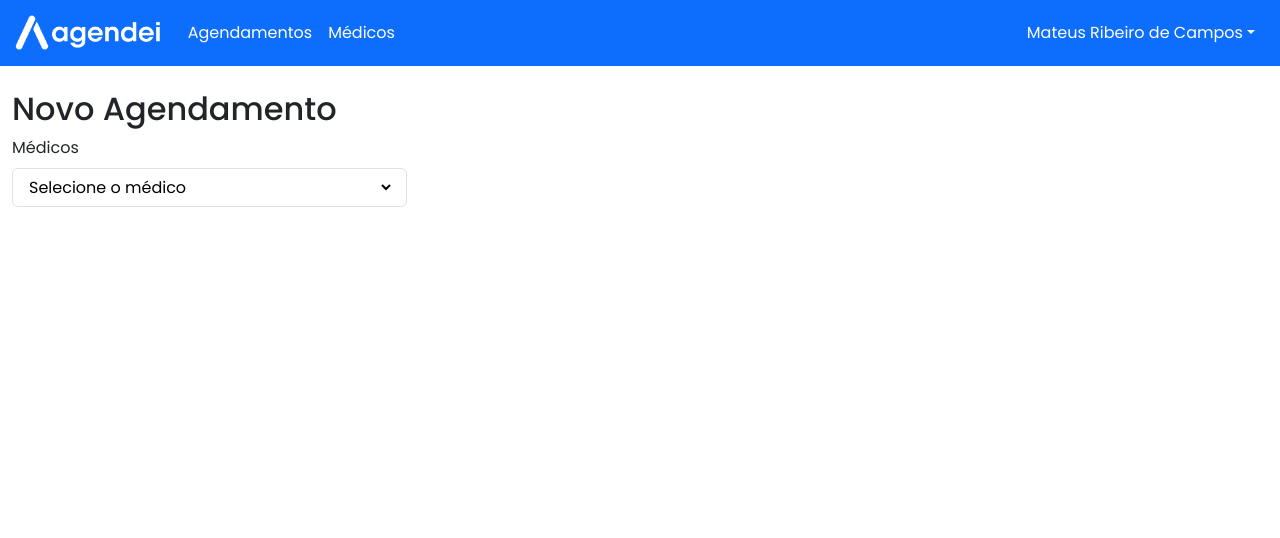
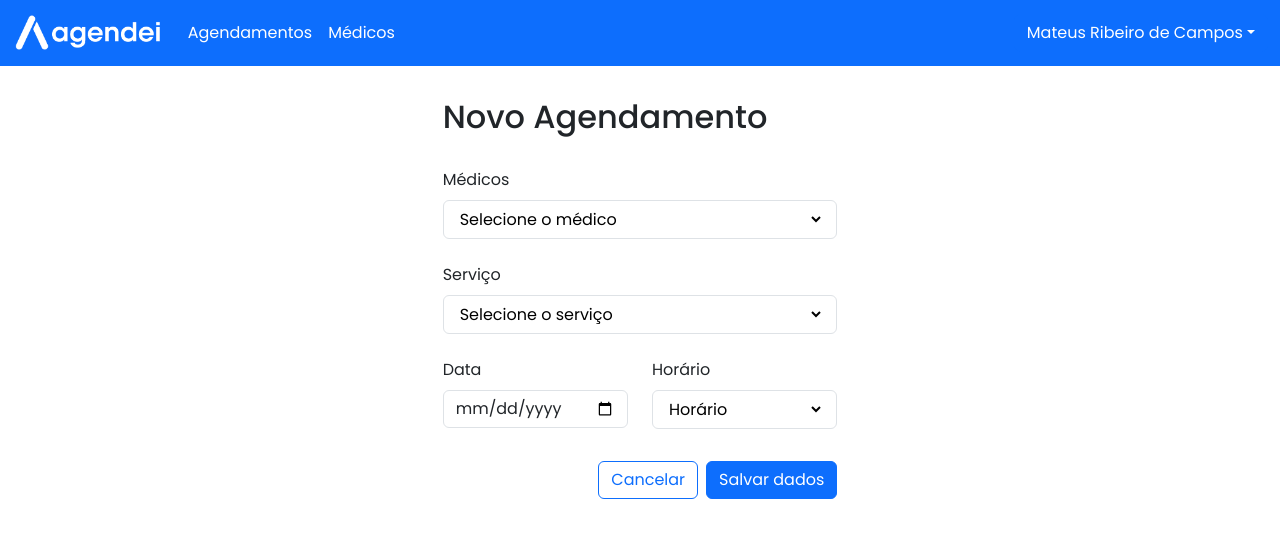
Before and after one commit to mateusribeirocampos/dragenda, a React (Vite) app in the folder agendei-web/: page /appointments/add in a window 1280 px wide. Shown: the top 538 px of the page. Built offline with nearby package versions, Linux system fonts and the light colour scheme.

Commit message:
feat: schedule edit and new schedule added

```diff
--- a/agendei-web/src/pages/appointment-add/appointment-add.jsx
+++ b/agendei-web/src/pages/appointment-add/appointment-add.jsx
@@ -1,18 +1,25 @@
+import { Link, useParams } from "react-router-dom";
 import Navbar from "../../components/navbar/navbar.jsx";
-import { doctors } from "../../constants/data.js";
+import { doctors, doctors_services } from "../../constants/data.js";
 
 function AppointmentAdd() {
+  const { id_appointment } = useParams(); // id_appointment is a parameter
+  // Example of URL: http://localhost:3000/appointments/edit/1
+  // In this case, id_appointment is 1
+
   return (
     <div>
       <Navbar />
 
       <div className="container-fluid mt-page">
-        <div className="row col-lg-4">
-          <div className="col-12">
-            <h2>Novo Agendamento</h2>
+        <div className="row col-lg-4 offset-lg-4">
+          <div className="col-12 mt-2">
+            <h2>
+              {id_appointment > 0 ? "Editar Agendamento" : "Novo Agendamento"} {/*// If id_appointment is greater than 0, it will be displayed "Edit Appointment", otherwise "New Appointment" */}
+            </h2>
           </div>
 
-          <div className="col-12">
+          <div className="col-12 mt-4">
             <label htmlFor="doctor" className="form-label">
               Médicos
             </label>
@@ -29,6 +36,60 @@ function AppointmentAdd() {
               </select>
             </div>
           </div>
+
+          <div className="col-12 mt-3">
+            <label htmlFor="service" className="form-label">
+              Serviço
+            </label>
+            <div className="form-control mb-2">
+              <select name="service" id="service">
+                <option value="0">Selecione o serviço</option>
+                {doctors_services.map((d) => {
+                  return (
+                    <option key={d.id_service} value={d.id_service}>
+                      {d.description}
+                    </option>
+                  );
+                })}
+              </select>
+            </div>
+          </div>
+
+          <div className="col-6 mt-3">
+            <label htmlFor="bookingDate" className="form-label">
+              Data
+            </label>
+            <input
+              type="date"
+              className="form-control"
+              name="bookingDate"
+              id="bookingDate"
+            />
+          </div>
+          <div className="col-6 mt-3">
+            <label htmlFor="bookingDate" className="form-label">
+              Horário
+            </label>
+            <div className="form-control mb-2">
+              <select name="bookingHour" id="bookingHour">
+                <option value="0">Horário</option>
+                <option value="09:00">09:00</option>
+                <option value="09:30">09:30</option>
+                <option value="10:00">10:00</option>
+                <option value="10:30">10:30</option>
+                <option value="11:00">11:00</option>
+                <option value="11:30">11:30</option>
+              </select>
+            </div>
+          </div>
+          <div className="col-12 mt-4">
+            <div className="d-flex justify-content-end">
+              <Link to="/appointments" className="btn btn-outline-primary me-2">
+                Cancelar
+              </Link>
+              <button className="btn btn-primary">Salvar dados</button>
+            </div>
+          </div>
         </div>
       </div>
     </div>
--- a/agendei-web/src/pages/appointments/appointments.jsx
+++ b/agendei-web/src/pages/appointments/appointments.jsx
@@ -1,13 +1,15 @@
 import "./appointments.css";
-import { Link } from "react-router-dom";
+import { Link, useNavigate } from "react-router-dom";
 import Navbar from "../../components/navbar/navbar";
 import { doctors, appointments } from "../../constants/data.js";
 import Appointment from "../../components/appointment/appoitment.jsx";
 
 function Appointments() {
 
+  const navigate = useNavigate();
+
   function ClickEdit(id_appointment) {
-    console.log("Editar " + id_appointment);
+    navigate('/appointments/edit/' + id_appointment);
   }
 
   function ClickDelete(id_appointment) {
--- a/agendei-web/src/rotas.jsx
+++ b/agendei-web/src/rotas.jsx
@@ -12,6 +12,7 @@ function Rotas() {
         <Route path="/register" element={<Register />} />
         <Route path="/appointments" element={<Appointments />} />
         <Route path="/appointments/add" element={<AppointmentAdd />} />
+        <Route path="/appointments/edit/:id_appointment" element={<AppointmentAdd />} />
       </Routes>
     </BrowserRouter>
   );
```
